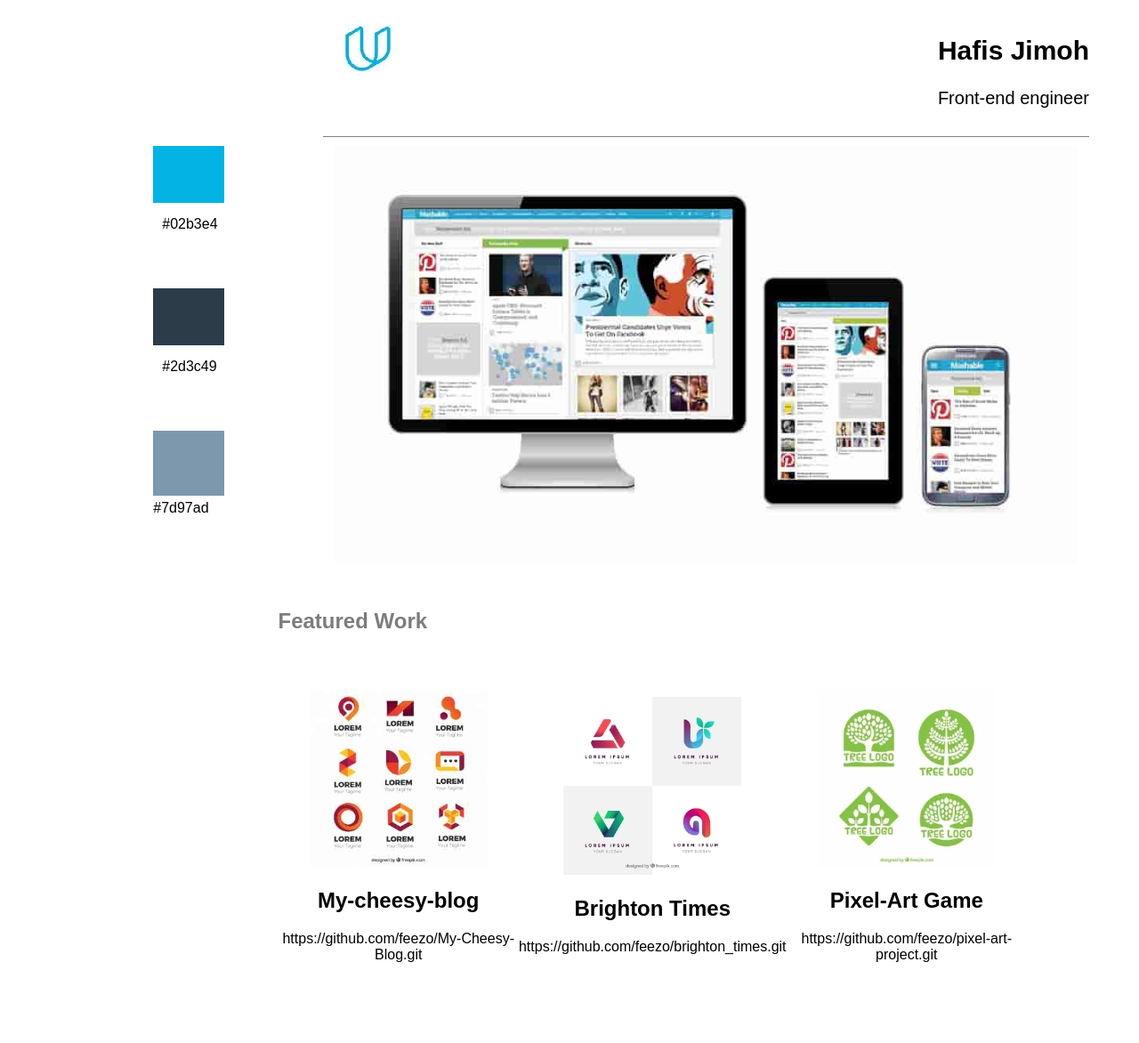
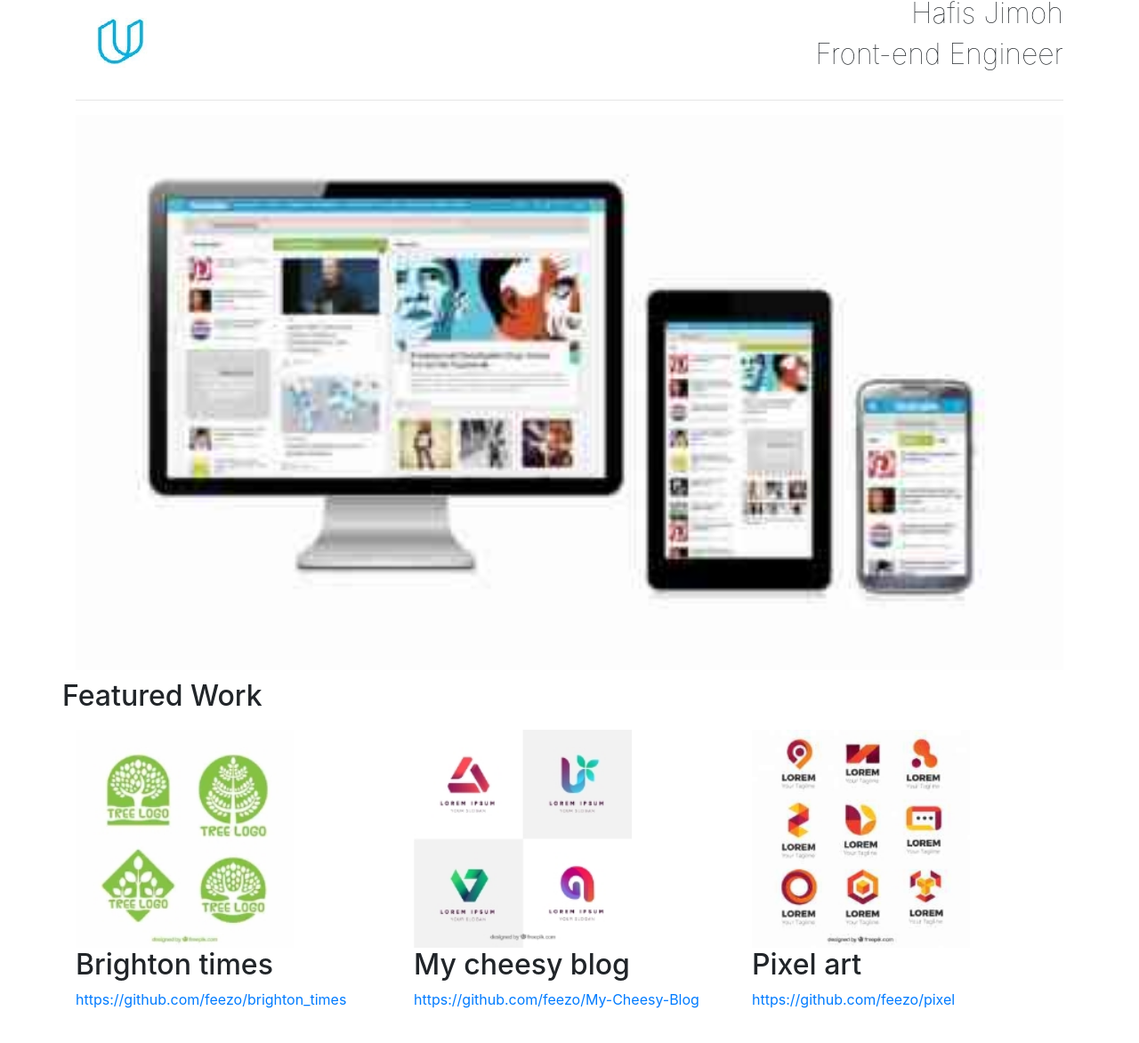
Before and after one commit to feezo/Portfolio-project, a plain HTML site: page index.html in a window 1280 px wide. Shown: the part 4-1176 px from the top of the page at 89% size. After the commit the page ends 1139 px from the top, so only its background shows below. Drawn offline with nearby package versions, Linux system fonts and the light colour scheme.

Commit message:
work around using bootstrap

```diff
--- a/index.html
+++ b/index.html
@@ -3,65 +3,69 @@
 
 <head>
     <meta charset="UTF-8">
-    <meta name="viewport" content="width=device-width, initial-scale=1.0">
+    <meta name="viewport" content="width=device-width, initial-scale=1, shrink-to-fit=no">
     <meta http-equiv="X-UA-Compatible" content="ie=edge">
     <title>Document</title>
+    <link rel="stylesheet" href="https://stackpath.bootstrapcdn.com/bootstrap/4.1.1/css/bootstrap.min.css" integrity="sha384-WskhaSGFgHYWDcbwN70/dfYBj47jz9qbsMId/iRN3ewGhXQFZCSftd1LZCfmhktB" crossorigin="anonymous">
     <link rel="stylesheet" href="styles.css">
 </head>
 
 <body>
     <div class="container">
-        <div class="banner">
-            <img src="images/logo-min-1px.jpeg" alt="logo" class="img">
-            <section class="header-info">
-                <h2> Hafis Jimoh </h2>
 
-                <p> Front-end engineer</p>
-            </section>
+        <div class="row">
+
+            <div class="col-6">
+                <img src="images/logo-min-1px.jpeg" alt="logo" class="logo-image">
+            </div>
+
+            <div class="col-6">
+                <div class="acronym">
+                    <h2>Hafis Jimoh</h2>
+                    <h2>Front-end Engineer</h2>
+                </div>
+            </div>
         </div>
 
-        <div class="mainpage"></div>
+        <hr>
 
-        <div class="sidebar">
-            <aside></aside>
-            <p> #02b3e4 </p>
+        <div class="row">
+            <div class="col-md-12">
+                <img src="images/image1-min.jpg" alt="ict" class="centre-image">
+            </div>
         </div>
 
-        <div class="sidebar-2">
-            <aside></aside>
-            <p> #2d3c49</p>
-        </div>
-
-        <div class="sidebar-3">
-            <aside></aside>
-            <p> #7d97ad</p>
-        </div>
-
-        <div class="feature">
+        <div class="row headline">
             <h2>Featured Work</h2>
         </div>
 
-        <section class="footer">
-            <div class="img1">
-                <img src="images/logos-1px.jpg" alt="abstract">
+        <div class="row md-images-container">
 
-                <h2>My-cheesy-blog</h2>
-                <p>https://github.com/feezo/My-Cheesy-Blog.git</p>
+            <div class="col-4">
+                <img src="images/tree-1px.jpg" alt="tree" class="md-images">
+                <h2>Brighton times</h2>
+                <a href="https://github.com/feezo/brighton_times.git">https://github.com/feezo/brighton_times</a>
             </div>
-            <div class="img2">
-                <img src="images/vector-1px.jpg" alt="trees">
 
-                <h2>Brighton Times</h2>
-                <p>https://github.com/feezo/brighton_times.git</p>
+            <div class="col-4">
+                <img src="images/vector-1px.jpg" alt="vector" class="md-images">
+                <h2>My cheesy blog</h2>
+                <a href="https://github.com/feezo/My-Cheesy-Blog.git">https://github.com/feezo/My-Cheesy-Blog</a>
             </div>
-            <div class="img3">
-                <img src="images/tree-1px.jpg" alt="vector">
 
-                <h2>Pixel-Art Game</h2>
-                <p>https://github.com/feezo/pixel-art-project.git</p>
+            <div class="col-4">
+                <img src="images/logos-1px.jpg" alt="fruit-bowl" class="md-images">
+                <h2>Pixel art </h2>
+                <a href="https://github.com/feezo/pixel-art-project.git">https://github.com/feezo/pixel</a>
             </div>
-        </section>
+
+        </div>
+
     </div>
+
+    <script src="https://code.jquery.com/jquery-3.3.1.slim.min.js" integrity="sha384-q8i/X+965DzO0rT7abK41JStQIAqVgRVzpbzo5smXKp4YfRvH+8abtTE1Pi6jizo" crossorigin="anonymous"></script>
+    <script src="https://cdnjs.cloudflare.com/ajax/libs/popper.js/1.14.3/umd/popper.min.js" integrity="sha384-ZMP7rVo3mIykV+2+9J3UJ46jBk0WLaUAdn689aCwoqbBJiSnjAK/l8WvCWPIPm49" crossorigin="anonymous"></script>
+    <script src="https://stackpath.bootstrapcdn.com/bootstrap/4.1.1/js/bootstrap.min.js" integrity="sha384-smHYKdLADwkXOn1EmN1qk/HfnUcbVRZyYmZ4qpPea6sjB/pTJ0euyQp0Mk8ck+5T" crossorigin="anonymous"></script>
 </body>
 
 </html>
--- a/styles.css
+++ b/styles.css
@@ -1,212 +1,30 @@
-body {
-  font-family: Arial, Helvetica, sans-serif;
-  color: #000;
-  width: 100%;
-  min-height: 90vh;
-  box-sizing: border-box;
+.acronym {
+  text-align: right;
 }
 
-.container {
-  display: grid;
-  grid-template-columns: repeat(4,1fr);
-  grid-auto-rows: minmax(150px, auto);
-  grid-gap:10px;
-  margin: 0 auto ;
-  max-width: 90vw;
-  grid-template-areas:
- " . bn bn bn"
- " sb mn mn mn"
- " sb2 mn mn mn"
- " sb3 mn mn mn"
- " . ft ft ft"
- " . ftr ftr ftr"
- ". ftr ftr ftr";
+.acronym h2 {
+  font-weight: 100;
 }
 
-.container div:nth-child(6) {
-margin:20px 0 auto -50px ;
-color: #7b7d7d;
-/*background: red;-->*/
+.centre-image {
+  width: 100%;
 }
 
-/*.container div:nth-child(7) {
-  min-height: 200px;
-}*/
-
-.banner {
-  grid-area: bn
+.md-images {
+  width: 70%;
+  text-align: center;
+  height:auto;
 }
 
-.banner {
-  display: flex;
-  border-bottom: 1px solid grey;
+.md-images-container {
+  margin-top: 10px;
+  overflow-wrap: break-word;
 }
 
-.img {
-  align-self: flex-start;
-  text-align: left;
+.headline {
+  margin-top: 10px;
 }
 
-.header-info {
-  align-self: center;
-  flex: 1;
-  text-align: right;
-  font-weight: 100;
-  font-size: 20px;
-}
-
-.mainpage {
-  grid-area: mn
-}
-
-.mainpage {
-  background-image: url(images/image2-min.jpg);
-  background-size: cover;
-  background-repeat: no-repeat;
-  background-position: center center;
-}
-
-.sidebar {
-  grid-area: sb
-}
-
-.sidebar {
-  display: grid;
-  grid-template-columns: 1fr;
-  grid-template-rows: repeat(4, minmax(20px,auto));
-  justify-content: center;
-  grid-gap: 5px;
-}
-
-.sidebar > * {
-  width: 80px;
-  padding: 10px ;
-  box-sizing: border-box;
-  margin: 0 auto;
-}
-
-.sidebar aside {
-  grid-row: span 2;
-  background: #02b3e4;
-}
-
-.sidebar-2 {
-  grid-area: sb2
-}
-
-.sidebar-2 {
-  display: grid;
-  grid-template-columns: 1fr;
-  grid-template-rows:repeat(4, minmax(20px,auto));
-  justify-content: center;
-  grid-gap: 5px;
-}
-
-.sidebar-2 > * {
-  width: 80px;
-  padding: 10px ;
-  box-sizing: border-box;
-  margin: 0 auto;
-}
-
-.sidebar-2 aside {
-  grid-row: span 2;
-  background: #2d3c49;
-}
-
-.sidebar-3 {
-  grid-area: sb3
-}
-
-.sidebar-3 {
-  display: grid;
-  grid-template-columns: 1fr;
-  grid-template-rows: repeat(4, minmax(20px,auto));
-  justify-content: center;
-  grid-gap: 5px;
-}
-
-.sidebar-3 > * {
-  width: 80px;
-  padding: 0;
-  box-sizing: border-box;
-  margin: 0 auto;
-}
-
-.sidebar-3 aside {
-  grid-row: span 2;
-  background:  #7d97ad;
-}
-
-.feature {
-grid-area: ft
-}
-
-.footer {
-  grid-area: ftr
-}
-
-.footer {
-  display: flex;
-  flex-flow: nowrap;
-  /*min-width: 70vw;*/
-  margin: -50px auto 20px -50px;
-  padding: 20px 20px 50px 0;
-  justify-content: space-between;
-  /*background: blue;*/
-  text-align: center;
-  align-items:center;
-  box-sizing: border-box;
-}
-
-.img1 {
-  flex: 1;
-}
-
-.img2 {
-  flex: 1;
-  }
-
-.img3 {
-  flex: 1;
-  }
-
-  @media screen and (min-width: 321px) {
-   .mainpage {
-     background-image: url(images/image2-min.jpg);
-     background-size: contain;
-     width: 100%;
-     background-position: center center;
-     background-repeat: no-repeat;
-   }
-  }
-
- @media only screen and (max-width: 320px) {
-  .mainpage {
-  background-image: url(images/image1-min.jpg);
-  background-size: contain;
-  width: 100%;
-  background-position: center center;
-  background-repeat: no-repeat;
- }
-
-}
-
-@media only screen and (max-width: 320px) {
-  .footer {
-    display: flex;
-    flex-flow: nowrap;
-    width: 100%;
-    overflow: scroll;
-  }
-
-}
-
-@media only screen and (min-width: 321px) {
-  .footer {
-    display: flex;
-    flex-flow: nowrap;
-    width: 100%;
-    overflow: scroll;
-  }
-}
+/*.anchor {
+  max-width: 50%;
+}*/
```
